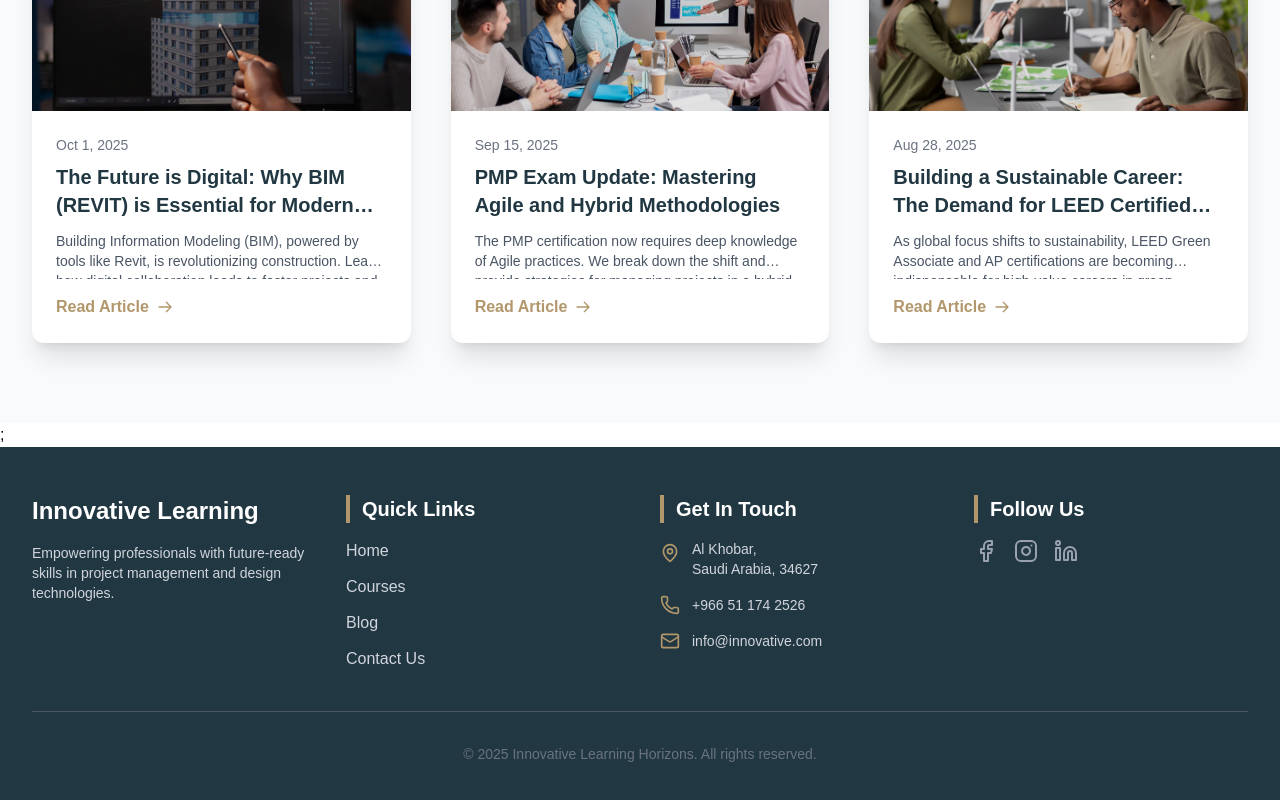
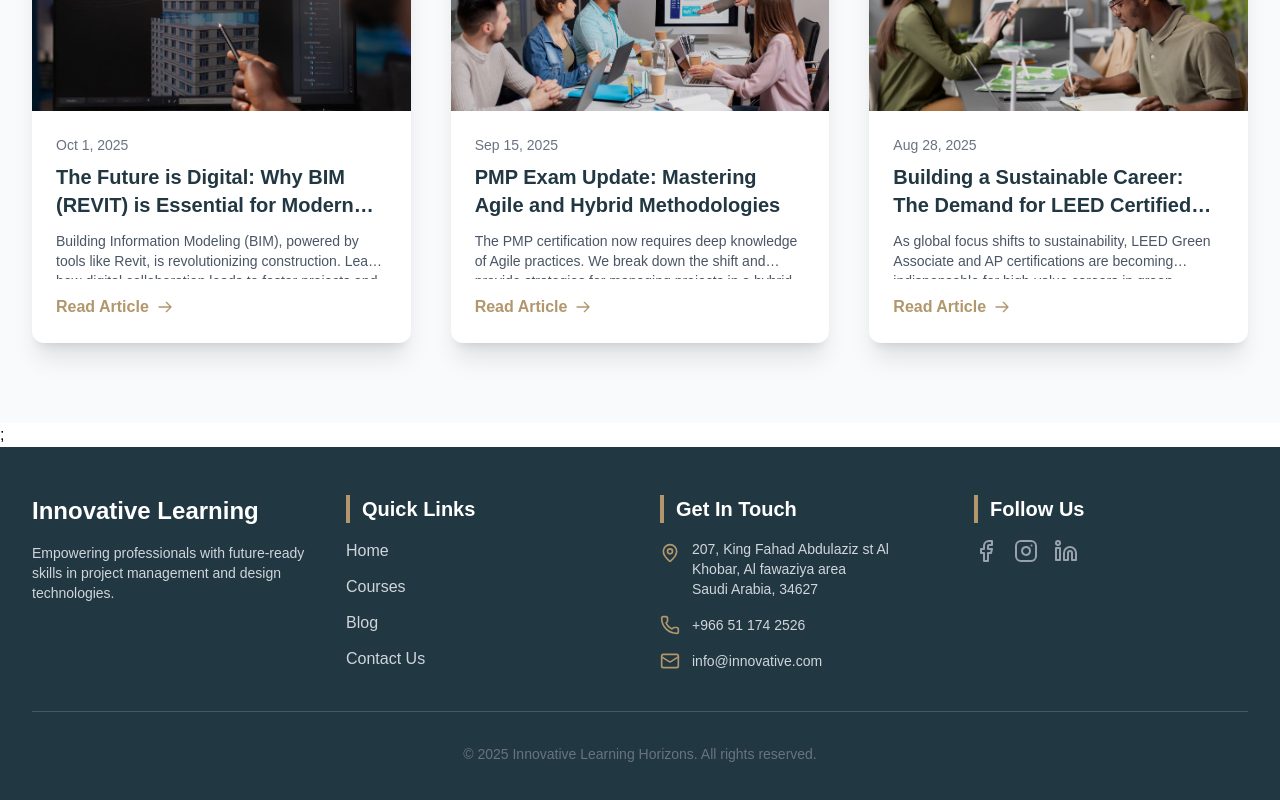
Before and after one commit to shamilshiraz/innovative-learning, a Next.js app: page / in a window 1280 px wide. Shown: the part 3149-3949 px from the top of the page. Built offline with nearby package versions, Linux system fonts and the light colour scheme; a web font is replaced by a local one.

Commit message:
first commit

```diff
--- a/src/components/Footer.jsx
+++ b/src/components/Footer.jsx
@@ -59,7 +59,8 @@ const Footer = () => {
               <li className="flex items-start">
                 <MapPin className="w-5 h-5 text-[#b1976b] mr-3 mt-1 flex-shrink-0" />
                 <address className="not-italic">
-                  Al Khobar,<br />
+                  207, King Fahad Abdulaziz st
+                  Al Khobar, Al fawaziya area<br />
                   Saudi Arabia, 34627
                 </address>
               </li>
```
